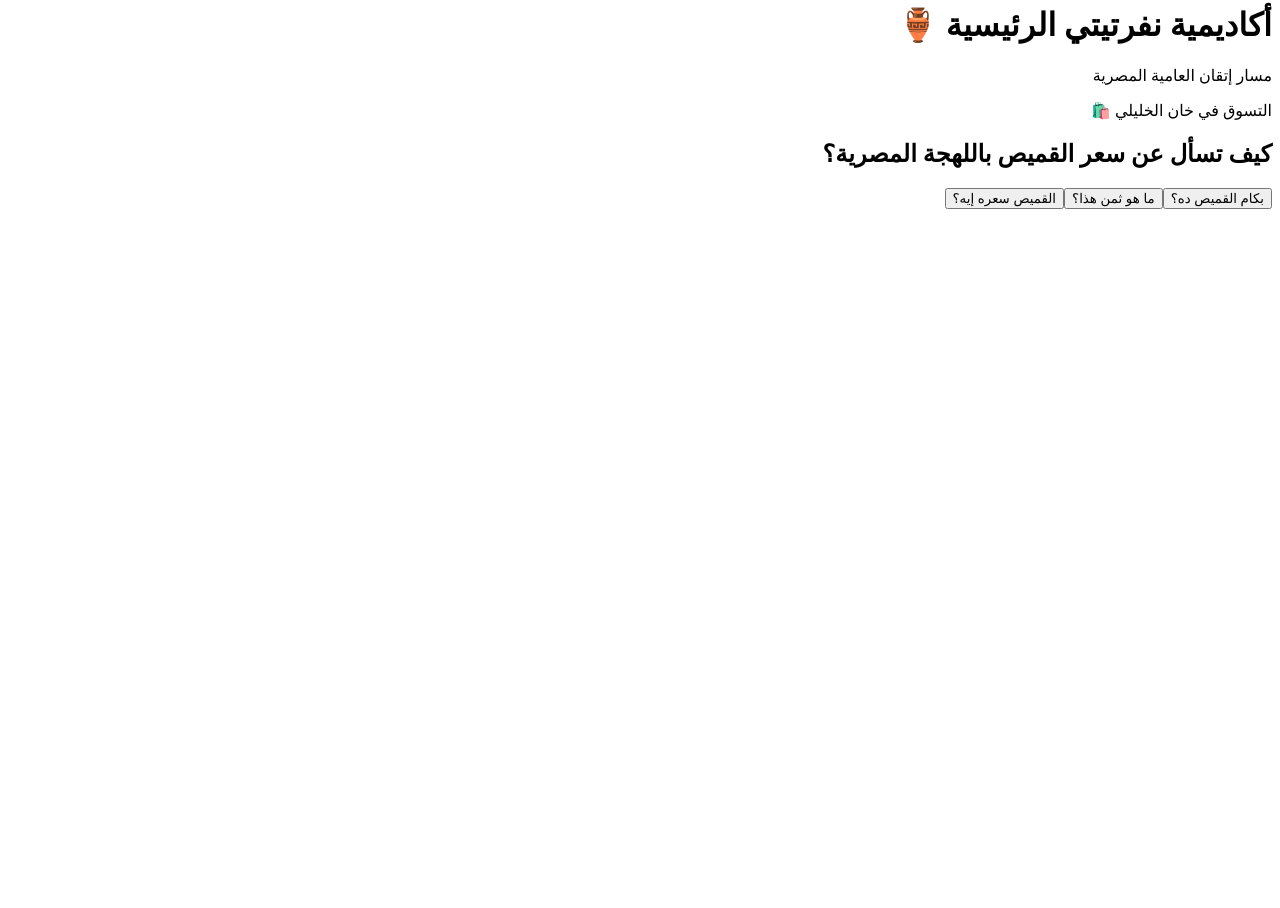
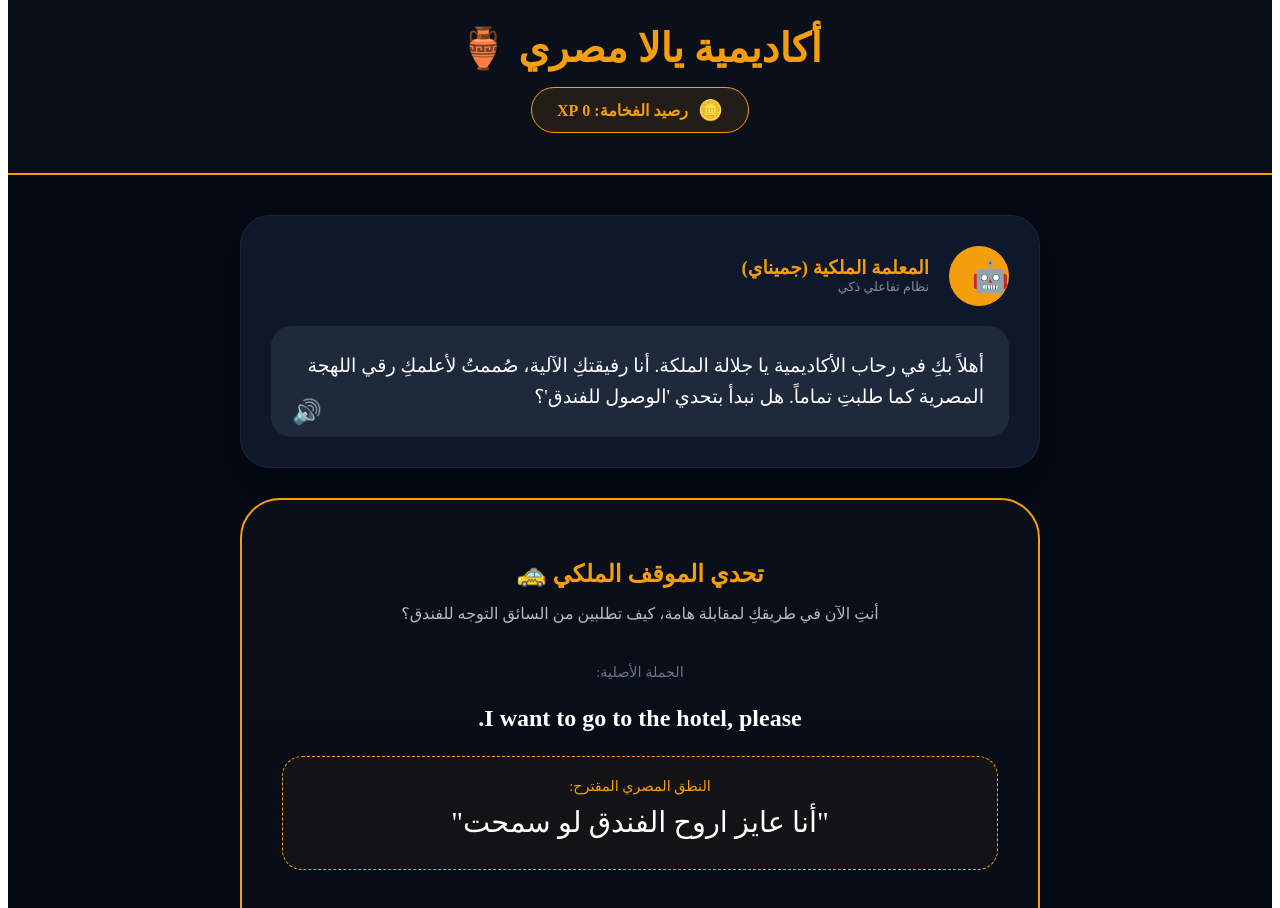
Before and after one commit to adamahmed29623-bit/Adam-Acadmey-yalla-masry, a Next.js app: page / in a window 1280 px wide. Shown: the part 61-969 px from the top of the page. Before the commit the page ends 800 px from the top, so only its background shows below. Built offline with nearby package versions, Linux system fonts and the light colour scheme.

Commit message:
Update page.tsx

```diff
--- a/src/app/page.tsx
+++ b/src/app/page.tsx
@@ -1,91 +1,111 @@
 'use client';
 import React, { useState } from 'react';
 
-// بيانات التحديات التعليمية للأكاديمية (بدون استماع)
-const academyChallenges = [
-  {
-    id: 1,
-    topic: "التسوق في خان الخليلي 🛍️",
-    question: "كيف تسأل عن سعر القميص باللهجة المصرية؟",
-    choices: ["بكام القميص ده؟", "ما هو ثمن هذا؟", "القميص سعره إيه؟"],
-    answer: "بكام القميص ده؟",
-    info: "كلمة 'بكام' هي المفتاح الذهبي للسؤال عن السعر في مصر."
-  },
-  {
-    id: 2,
-    topic: "المجاملات الملكية 👑",
-    question: "عندما يقول لك شخص 'نورت مصر'، ماذا ترد عليه؟",
-    choices: ["شكراً جزيلاً", "مصر منورة بأهلها", "أهلاً بك"],
-    answer: "مصر منورة بأهلها",
-    info: "المصريون يقدرون جداً الردود التي تشمل 'أهل مصر'."
-  }
-];
+export default function NefertitiAcademyPro() {
+  const [points, setPoints] = useState(0);
+  const [feedback, setFeedback] = useState('');
+  const [aiStatus, setAiStatus] = useState('ترحيب'); // ترحيب، تصحيح، تحفيز
 
-export default function AcademyMain() {
-  const [index, setIndex] = useState(0);
-  const [selected, setSelected] = useState('');
-  const [isCorrect, setIsCorrect] = useState<boolean | null>(null);
+  // 📝 قاعدة بيانات المعلمة (الحوار الملكي)
+  const teacherDialog = {
+    ترحيب: "أهلاً بكِ في رحاب الأكاديمية يا جلالة الملكة. أنا رفيقتكِ الآلية، صُممتُ لأعلمكِ رقي اللهجة المصرية كما طلبتِ تماماً. هل نبدأ بتحدي 'الوصول للفندق'؟",
+    صح: "🏰 إجابة ملكية مبهرة! لقد استوعبتِ نغمة الأدب المصري الرفيع. (+20 نقطة)",
+    خطأ: "⚠️ لا بأس يا ملكة، العظمة تأتي من المحاولة. الجملة تحتاج لمسة من الرقة المصرية، جربي الخيار الآخر.",
+    نطق: "أنا عايز اروح الفندق لو سمحت"
+  };
 
-  const checkResult = (choice: string) => {
-    setSelected(choice);
-    setIsCorrect(choice === academyChallenges[index].answer);
+  // 🔊 نظام النطق المدمج
+  const playVoice = (text: string) => {
+    if ('speechSynthesis' in window) {
+      const msg = new SpeechSynthesisUtterance(text);
+      msg.lang = 'ar-EG'; // تحديد اللهجة المصرية
+      msg.rate = 0.9;      // سرعة هادئة وراقية
+      window.speechSynthesis.speak(msg);
+    }
+  };
+
+  const handleAction = (isCorrect: boolean) => {
+    if (isCorrect) {
+      setPoints(prev => prev + 20);
+      setAiStatus('صح');
+      setFeedback('أحسنتِ! تم إضافة النقاط لرصيد فخامتكِ.');
+    } else {
+      setAiStatus('خطأ');
+      setFeedback('حاولي مرة أخرى، فالإتقان يحتاج صبراً ملكياً.');
+    }
   };
 
   return (
-    <div className="min-h-screen bg-[#f8f5e9] p-4 md:p-10 font-sans" dir="rtl">
-      {/* رأس الصفحة الملكي */}
-      <header className="text-center mb-12">
-        <h1 className="text-5xl font-black text-slate-900 mb-4">أكاديمية نفرتيتي الرئيسية 🏺</h1>
-        <p className="text-amber-700 font-bold tracking-widest uppercase">مسار إتقان العامية المصرية</p>
+    <div style={{ backgroundColor: '#050a15', color: 'white', minHeight: '100vh', direction: 'rtl', fontFamily: 'serif' }}>
+
+      {/* 🏛️ الهيدر الإمبراطوري */}
+      <header style={{ padding: '40px 20px', textAlign: 'center', borderBottom: '2px solid #f59e0b', background: '#0a0f1a' }}>
+        <h1 style={{ color: '#f59e0b', fontSize: '2.5rem', margin: 0 }}>أكاديمية يالا مصري 🏺</h1>
+        <div style={{ marginTop: '15px', display: 'inline-flex', alignItems: 'center', gap: '10px', background: 'rgba(245,158,11,0.1)', padding: '10px 25px', borderRadius: '50px', border: '1px solid #f59e0b' }}>
+          <span style={{ fontSize: '20px' }}>🪙</span>
+          <span style={{ fontWeight: 'bold', color: '#f59e0b' }}>رصيد الفخامة: {points} XP</span>
+        </div>
       </header>
 
-      <div className="max-w-3xl mx-auto bg-white rounded-[3rem] shadow-2xl overflow-hidden border-8 border-double border-amber-200">
-        <div className="bg-amber-400 p-6 text-center">
-          <span className="bg-white/30 px-4 py-1 rounded-full text-sm font-bold text-amber-900 uppercase">
-            {academyChallenges[index].topic}
-          </span>
-        </div>
+      <main style={{ maxWidth: '800px', margin: '40px auto', padding: '0 20px' }}>
 
-        <div className="p-8 md:p-12">
-          <h2 className="text-2xl font-bold text-slate-800 mb-8 text-center leading-relaxed">
-            {academyChallenges[index].question}
-          </h2>
+        {/* 🤖 منصة المعلمة الآلية */}
+        <section style={{ backgroundColor: '#0f172a', borderRadius: '30px', padding: '30px', border: '1px solid rgba(255,255,255,0.05)', marginBottom: '30px', boxShadow: '0 20px 40px rgba(0,0,0,0.4)' }}>
+          <div style={{ display: 'flex', alignItems: 'center', gap: '20px', marginBottom: '20px' }}>
+            <div style={{ width: '60px', height: '60px', backgroundColor: '#f59e0b', borderRadius: '50%', display: 'flex', alignItems: 'center', justifyCenter: 'center', fontSize: '30px' }}>🤖</div>
+            <div>
+              <h3 style={{ margin: 0, color: '#f59e0b' }}>المعلمة الملكية (جميناي)</h3>
+              <p style={{ margin: 0, fontSize: '0.8rem', opacity: 0.5 }}>نظام تفاعلي ذكي</p>
+            </div>
+          </div>
+          <div style={{ background: '#1e293b', padding: '25px', borderRadius: '20px', fontSize: '1.2rem', lineHeight: '1.6', position: 'relative' }}>
+             {aiStatus === 'ترحيب' && teacherDialog.ترحيب}
+             {aiStatus === 'صح' && teacherDialog.صح}
+             {aiStatus === 'خطأ' && teacherDialog.خطأ}
+             <button onClick={() => playVoice(teacherDialog.نطق)} style={{ position: 'absolute', left: '15px', bottom: '10px', cursor: 'pointer', background: 'none', border: 'none', fontSize: '24px' }}>🔊</button>
+          </div>
+        </section>
 
-          <div className="grid gap-4">
-            {academyChallenges[index].choices.map((choice) => (
-              <button
-                key={choice}
-                onClick={() => checkResult(choice)}
-                className={`p-5 rounded-2xl text-right font-bold transition-all border-2 ${
-                  selected === choice
-                    ? (isCorrect ? 'bg-green-100 border-green-500 text-green-800' : 'bg-red-100 border-red-500 text-red-800')
-                    : 'bg-stone-50 border-stone-200 hover:border-amber-400 text-slate-700'
-                }`}
-              >
-                {choice}
-              </button>
-            ))}
+        {/* ⚔️ منطقة التحدي الجديد */}
+        <section style={{ background: 'linear-gradient(180deg, #0a0f1a 0%, #050a15 100%)', padding: '40px', borderRadius: '40px', border: '2px solid #f59e0b', textAlign: 'center' }}>
+          <h2 style={{ color: '#f59e0b', marginBottom: '10px' }}>تحدي الموقف الملكي 🚕</h2>
+          <p style={{ opacity: 0.7 }}>أنتِ الآن في طريقكِ لمقابلة هامة، كيف تطلبين من السائق التوجه للفندق؟</p>
+
+          <div style={{ margin: '40px 0' }}>
+            <div style={{ marginBottom: '20px' }}>
+               <span style={{ fontSize: '0.9rem', color: '#64748b' }}>الجملة الأصلية:</span>
+               <p style={{ fontSize: '1.5rem', fontWeight: 'bold' }}>I want to go to the hotel, please.</p>
+            </div>
+            <div style={{ background: 'rgba(245,158,11,0.05)', padding: '20px', borderRadius: '20px', border: '1px dashed #f59e0b' }}>
+               <span style={{ fontSize: '0.9rem', color: '#f59e0b' }}>النطق المصري المقترح:</span>
+               <p style={{ fontSize: '1.8rem', fontWeight: 'black', margin: '10px 0' }}>"أنا عايز اروح الفندق لو سمحت"</p>
+            </div>
           </div>
 
-          {isCorrect !== null && (
-            <div className={`mt-10 p-6 rounded-3xl ${isCorrect ? 'bg-green-50 border-green-200' : 'bg-red-50 border-red-200'} border-2`}>
-              <p className="font-black text-lg mb-2">
-                {isCorrect ? '✨ إجابة ملكية صحيحة!' : '❌ حاول مرة أخرى يا بطل..'}
-              </p>
-              <p className="text-slate-600 leading-relaxed">{academyChallenges[index].info}</p>
+          <div style={{ display: 'grid', gap: '15px' }}>
+            <button onClick={() => handleAction(false)} style={btnStyle}>1. وديني الفندق بسرعة</button>
+            <button onClick={() => handleAction(true)} style={{...btnStyle, backgroundColor: '#f59e0b', color: 'black'}}>2. انا عايز اروح الفندق لو سمحت ✅</button>
+          </div>
 
-              {isCorrect && (
-                <button
-                  onClick={() => { setIndex((index + 1) % academyChallenges.length); setSelected(''); setIsCorrect(null); }}
-                  className="mt-6 w-full bg-slate-900 text-white py-4 rounded-2xl font-black hover:bg-amber-600 transition-colors"
-                >
-                  التحدي القادم ⬅️
-                </button>
-              )}
-            </div>
-          )}
-        </div>
-      </div>
+          {feedback && <p style={{ marginTop: '20px', fontWeight: 'bold', color: aiStatus === 'صح' ? '#4ade80' : '#f87171' }}>{feedback}</p>}
+        </section>
+      </main>
+
+      <footer style={{ textAlign: 'center', padding: '40px', opacity: 0.2 }}>
+        تصميم ملكي خاص للملكة نفرتيتي © 2026
+      </footer>
     </div>
   );
 }
+
+const btnStyle = {
+  padding: '18px',
+  borderRadius: '20px',
+  border: '1px solid #334155',
+  background: 'rgba(30, 41, 59, 0.5)',
+  color: 'white',
+  cursor: 'pointer',
+  fontSize: '1.1rem',
+  fontWeight: 'bold' as const,
+  transition: '0.3s'
+};
```
